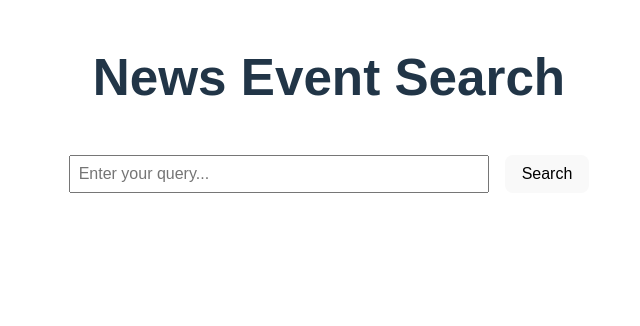
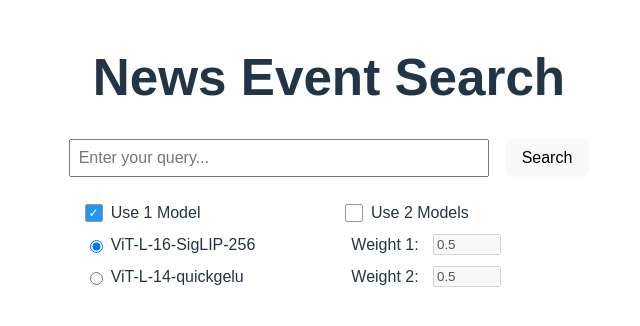
Before and after one commit to leducthanhig/event-retrieval-system, a React (Vite) app in the folder frontend/: page / in a window 1280 px wide. Shown: the top 326 px of the page, without its empty margins (311-951 px from the left). Built offline with nearby package versions, Linux system fonts and the light colour scheme.

Commit message:
feat: support multi-model search with weights

```diff
--- a/frontend/src/App.jsx
+++ b/frontend/src/App.jsx
@@ -1,5 +1,8 @@
-import { useState, useEffect } from 'react';
-import VideoPlayer from './VideoPlayer';
+import { useState } from 'react';
+import SearchBar from './components/SearchBar';
+import ModelSelector from './components/ModelSelector';
+import SearchResult from './components/SearchResult';
+import VideoPlayer from './components/VideoPlayer';
 import './App.css';
 
 function App() {
@@ -9,21 +12,52 @@ function App() {
   const [hasSearched, setHasSearched] = useState(false);
   const [selected, setSelected] = useState(null);
 
-  // Handle search action
+  const [mode, setMode] = useState('single'); // 'single' or 'multi'
+  const [selectedModel, setSelectedModel] = useState({
+    model_name: 'ViT-L-16-SigLIP-256',
+    pretrained: 'webli'
+  });
+  const [weights, setWeights] = useState(['0.5', '0.5']); // as string
+
   const handleSearch = async () => {
     setError('');
     setHasSearched(true);
 
+    // Validate input
+    if (mode === 'single' && !selectedModel) {
+      setError('Please select a model.');
+      return;
+    }
+    if (mode === 'multi') {
+      const w1 = parseFloat(weights[0]);
+      const w2 = parseFloat(weights[1]);
+      if (isNaN(w1) || isNaN(w2)) {
+        setError('Please enter valid weights.');
+        return;
+      }
+    }
+
     try {
-      // Prepare request body according to backend schema
-      const body = {
-        pooling_method: 'max'
-      };
+      let body = { pooling_method: 'max' };
+
+      if (mode === 'single') {
+        if (!selectedModel) {
+          setError("Please select a model.");
+          return;
+        }
+        body.models = [selectedModel];
+      } else {
+        body.models = [
+          { model_name: 'ViT-L-16-SigLIP-256', pretrained: 'webli' },
+          { model_name: 'ViT-L-14-quickgelu', pretrained: 'dfn2b' }
+        ];
+        body.weights = weights.map((w) => parseFloat(w));
+      }
 
       const response = await fetch(`http://localhost:8000/search?q=${encodeURIComponent(query)}&top=100`, {
         method: 'POST',
-        headers: {'Content-Type': 'application/json'},
-        body: JSON.stringify(body)
+        headers: { 'Content-Type': 'application/json' },
+        body: JSON.stringify(body),
       });
 
       if (!response.ok) throw new Error(`Failed to fetch (${response.status})`);
@@ -36,115 +70,40 @@ function App() {
   };
 
   return (
-    <div style={{ padding: '1rem', fontFamily: 'sans-serif' }}>
-      <h1 style={{ marginBottom: '3rem' }}>News Event Search</h1>
+    <div style={{ padding: '1rem', fontFamily: 'sans-serif', margin: '0 auto' }}>
+      <h1 style={{ marginBottom: '2rem' }}>News Event Search</h1>
 
-      {/* Text query input and Search button */}
-      <div style={{ display: 'flex', justifyContent: 'center', gap: '1rem', marginBottom: '1.5rem' }}>
-        <input
-          type="text"
-          placeholder="Enter your query..."
-          value={query}
-          onChange={(e) => setQuery(e.target.value)}
-          onKeyDown={(e) => {
-            if (e.key === 'Enter') handleSearch();
-          }}
-          style={{ width: '400px', maxWidth: '480px', padding: '0.5rem', fontSize: '1rem' }}
+      {/* Search Input */}
+      <SearchBar
+        query={query}
+        onChange={setQuery}
+        onSubmit={handleSearch}
+      />
+
+      {/* Model selection */}
+      <div style={{ maxWidth: '500px', margin: '0 auto', padding: '0 1rem' }}>
+        <ModelSelector
+          mode={mode}
+          setMode={setMode}
+          selectedModel={selectedModel}
+          setSelectedModel={setSelectedModel}
+          weights={weights}
+          setWeights={setWeights}
         />
-        <button
-          style={{ padding: '0.5rem 1rem' }}
-          onClick={handleSearch}
-        >
-          Search
-        </button>
       </div>
 
-      {/* Display error message if any */}
+      {/* Error message */}
       {error && <p style={{ color: 'red' }}>{error}</p>}
 
-      {/* Search Results Section */}
+      {/* Results */}
       {hasSearched && (
         <div style={{ marginTop: '0.5rem' }}>
           <h2>Search Results</h2>
-          {results.length === 0 ? (
-            <p>No results found.</p>
-          ) : (
-            <div
-              style={{
-                display: 'grid',
-                gridTemplateColumns: 'repeat(6, 1fr)',
-                gap: '0.5rem',
-              }}
-            >
-              {results.map((item, idx) => (
-                <div
-                  key={idx}
-                  style={{
-                    height: '145px',
-                    display: 'flex',
-                    flexDirection: 'column',
-                    justifyContent: 'space-between',
-                    border: '1px solid #ccc',
-                    padding: '0.1rem',
-                    borderRadius: '8px',
-                    textAlign: 'center',
-                    position: 'relative',
-                  }}
-                >
-                  <img
-                    src={`http://localhost:8000/${item.thumbnail}`}
-                    alt="Thumbnail"
-                    style={{
-                      width: '100%',
-                      height: 'auto',
-                      maxHeight: '120px',
-                      cursor: 'pointer',
-                      borderRadius: '4px',
-                      objectFit: 'cover'
-                    }}
-                    onClick={() => setSelected(item)}
-                  />
-                  <div
-                    style={{
-                      display: 'flex',
-                      justifyContent: 'center',
-                      marginTop: '0rem',
-                      gap: '0.7rem',
-                    }}
-                  >
-                    <button
-                      onClick={() => setSelected(item)}
-                      title="View Video"
-                      style={{
-                        fontSize: '0.9rem',
-                        borderRadius: '4px',
-                        background: 'none',
-                        cursor: 'pointer'
-                      }}
-                    >
-                      📺
-                    </button>
-                    <button
-                      onClick={() => alert(JSON.stringify(item, null, 2))}
-                      title="Details"
-                      style={{
-                        fontSize: '0.9rem',
-                        borderRadius: '4px',
-                        background: 'none',
-                        cursor: 'pointer'
-                      }}
-                    >
-                      ℹ️
-                    </button>
-                  </div>
-                </div>
-              ))}
-            </div>
-          )}
+          <SearchResult results={results} onSelect={setSelected} />
         </div>
       )}
 
-      {/* Video Player Section */}
+      {/* Video player */}
       {selected && (
         <VideoPlayer
           videoID={selected.video_id}
--- /dev/null
+++ b/frontend/src/components/ModelSelector.jsx
@@ -0,0 +1,125 @@
+const AVAILABLE_MODELS = [
+  { label: 'ViT-L-16-SigLIP-256', model_name: 'ViT-L-16-SigLIP-256', pretrained: 'webli' },
+  { label: 'ViT-L-14-quickgelu', model_name: 'ViT-L-14-quickgelu', pretrained: 'dfn2b' }
+];
+
+function ModelSelector({ mode, setMode, selectedModel, setSelectedModel, weights, setWeights }) {
+  return (
+    <div style={{ display: 'flex', justifyContent: 'space-between', marginBottom: '1rem', gap: '2rem' }}>
+      {/* Single model */}
+      <div style={{ flex: 1 }}>
+        <label style={{ display: 'flex', alignItems: 'center', gap: '0.5rem', cursor: 'pointer' }}>
+          <input
+            type="radio"
+            value="single"
+            checked={mode === 'single'}
+            onChange={() => setMode('single')}
+            style={{ display: 'none' }}
+          />
+          <div
+            style={{
+              width: '16px',
+              height: '16px',
+              border: '1px solid #999',
+              borderRadius: '2px',
+              backgroundColor: mode === 'single' ? '#2196f3' : 'white',
+              color: 'white',
+              fontSize: '12px',
+              textAlign: 'center',
+              lineHeight: '16px',
+              fontWeight: 'bold'
+            }}
+          >
+            {mode === 'single' ? '✓' : ''}
+          </div>
+          Use 1 Model
+        </label>
+
+        <div style={{ paddingLeft: '0rem' }}>
+          {AVAILABLE_MODELS.map((model) => (
+            <div key={model.model_name} style={{ display: 'flex', alignItems: 'center', marginTop: '0.5rem', marginBottom: '0.3rem' }}>
+              <input
+                type="radio"
+                name="model"
+                value={model.model_name}
+                checked={selectedModel?.model_name === model.model_name}
+                onChange={() => setSelectedModel(model)}
+                disabled={mode !== 'single'}
+                style={{ marginRight: '0.5rem' }}
+              />
+              <span>{model.label}</span>
+            </div>
+          ))}
+        </div>
+      </div>
+
+      {/* Multi model */}
+      <div style={{ flex: 1 }}>
+        <label style={{ display: 'flex', alignItems: 'center', gap: '0.5rem', cursor: 'pointer' }}>
+          <input
+            type="radio"
+            value="multi"
+            checked={mode === 'multi'}
+            onChange={() => setMode('multi')}
+            style={{ display: 'none' }}
+          />
+          <div
+            style={{
+              width: '16px',
+              height: '16px',
+              border: '1px solid #999',
+              borderRadius: '2px',
+              backgroundColor: mode === 'multi' ? '#2196f3' : 'white',
+              color: 'white',
+              fontSize: '12px',
+              textAlign: 'center',
+              lineHeight: '16px',
+              fontWeight: 'bold'
+            }}
+          >
+            {mode === 'multi' ? '✓' : ''}
+          </div>
+          Use 2 Models
+        </label>
+
+        <div style={{ paddingLeft: '0rem' }}>
+          <label style={{ display: 'flex', alignItems: 'center', marginTop: '0.5rem', marginBottom: '0.5rem' }}>
+            <span style={{ width: '80px' }}>Weight 1:</span>
+            <input
+              type="number"
+              step="0.1"
+              min="0"
+              max="1"
+              value={weights[0]}
+               onChange={(e) => {
+                const raw = parseFloat(e.target.value);
+                if (isNaN(raw)) return;
+                const clamped = Math.min(1, Math.max(0, raw));
+                const rounded = Math.round(clamped * 10) / 10;
+                const other = Math.round((1 - rounded) * 10) / 10;
+                setWeights([rounded, other]);
+              }}
+              disabled={mode !== 'multi'}
+              style={{ width: '60px', marginLeft: '0.5rem' }}
+            />
+          </label>
+          <label style={{ display: 'flex', alignItems: 'center' }}>
+            <span style={{ width: '80px' }}>Weight 2:</span>
+            <input
+              type="number"
+              step="0.1"
+              min="0"
+              max="1"
+              value={weights[1]}
+              readOnly
+              disabled={mode !== 'multi'}
+              style={{ width: '60px', marginLeft: '0.5rem' }}
+            />
+          </label>
+        </div>
+      </div>
+    </div>
+  );
+}
+
+export default ModelSelector;
--- /dev/null
+++ b/frontend/src/components/SearchBar.jsx
@@ -0,0 +1,21 @@
+function SearchBar({ query, onChange, onSubmit }) {
+  return (
+    <div style={{ display: 'flex', justifyContent: 'center', gap: '1rem', marginBottom: '1.5rem' }}>
+      <input
+        type="text"
+        placeholder="Enter your query..."
+        value={query}
+        onChange={(e) => onChange(e.target.value)}
+        onKeyDown={(e) => {
+          if (e.key === 'Enter') onSubmit();
+        }}
+        style={{ width: '400px', maxWidth: '480px', padding: '0.5rem', fontSize: '1rem' }}
+      />
+      <button style={{ padding: '0.5rem 1rem' }} onClick={onSubmit}>
+        Search
+      </button>
+    </div>
+  );
+}
+
+export default SearchBar;
--- /dev/null
+++ b/frontend/src/components/SearchResult.jsx
@@ -0,0 +1,83 @@
+import React from 'react';
+
+function SearchResult({ results, onSelect }) {
+  if (results.length === 0) {
+    return <p>No results found.</p>;
+  }
+
+  return (
+    <div
+      style={{
+        display: 'grid',
+        gridTemplateColumns: 'repeat(6, 1fr)',
+        gap: '0.5rem',
+      }}
+    >
+      {results.map((item, idx) => (
+        <div
+          key={idx}
+          style={{
+            height: '145px',
+            display: 'flex',
+            flexDirection: 'column',
+            justifyContent: 'space-between',
+            border: '1px solid #ccc',
+            padding: '0.1rem',
+            borderRadius: '8px',
+            textAlign: 'center',
+            position: 'relative',
+          }}
+        >
+          <img
+            src={`http://localhost:8000/${item.thumbnail}`}
+            alt="Thumbnail"
+            style={{
+              width: '100%',
+              height: 'auto',
+              maxHeight: '120px',
+              cursor: 'pointer',
+              borderRadius: '4px',
+              objectFit: 'cover',
+            }}
+            onClick={() => onSelect(item)}
+          />
+          <div
+            style={{
+              display: 'flex',
+              justifyContent: 'center',
+              marginTop: '0rem',
+              gap: '0.7rem',
+            }}
+          >
+            <button
+              onClick={() => onSelect(item)}
+              title="View Video"
+              style={{
+                fontSize: '0.9rem',
+                borderRadius: '4px',
+                background: 'none',
+                cursor: 'pointer',
+              }}
+            >
+              📺
+            </button>
+            <button
+              onClick={() => alert(JSON.stringify(item, null, 2))}
+              title="Details"
+              style={{
+                fontSize: '0.9rem',
+                borderRadius: '4px',
+                background: 'none',
+                cursor: 'pointer',
+              }}
+            >
+              ℹ️
+            </button>
+          </div>
+        </div>
+      ))}
+    </div>
+  );
+}
+
+export default SearchResult;
```
Also changed, not shown: frontend/src/components/VideoPlayer.jsx (renamed from frontend/src/VideoPlayer.jsx).
